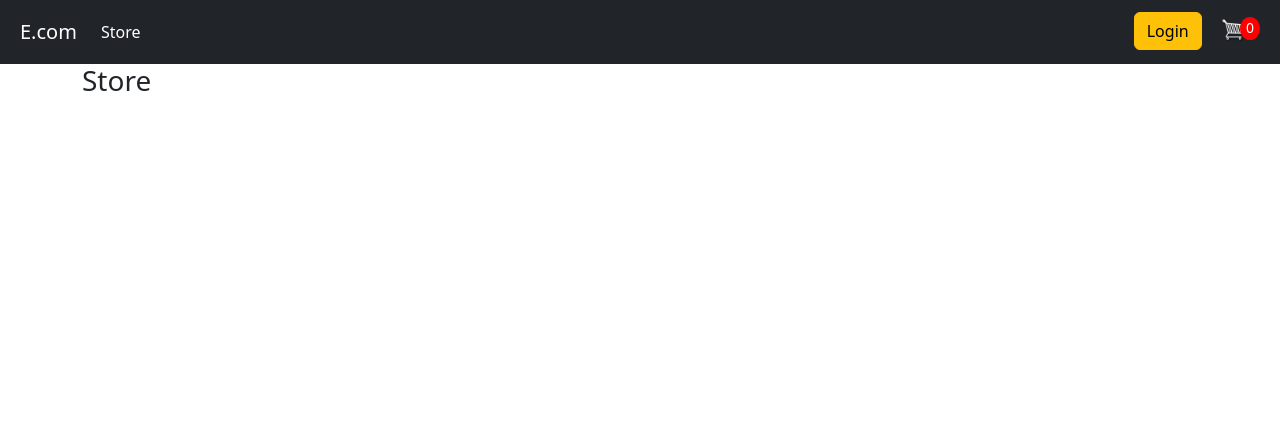
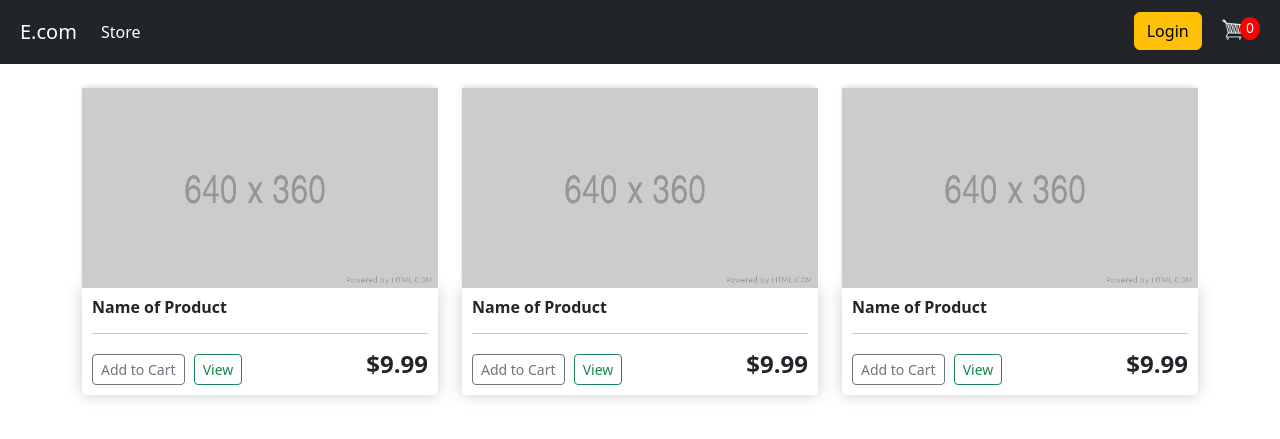
Before and after one commit to efxlve/e-commerce-website-with-django, a Django app: template store/templates/store/store.html in a window 1280 px wide. Shown: the top 439 px of the page. Run offline with Django 4.2, Linux system fonts and the light colour scheme; the template is opened without the code that fills it, so the values that code supplies are empty.

Commit message:
Style Products Page

```diff
--- a/store/templates/store/main.html
+++ b/store/templates/store/main.html
@@ -12,7 +12,6 @@
 </head>
 
 <body>
-
     <nav class="navbar navbar-expand-lg bg-dark navbar-dark p-2">
         <div class="container-fluid">
             <a class="navbar-brand mb-0 h1" href="{% url 'store' %}">E.com</a>
@@ -39,6 +38,7 @@
     </nav>
 
     <div class="container">
+        <br>
         {% block content %}
 
         {% endblock %}
--- a/store/templates/store/store.html
+++ b/store/templates/store/store.html
@@ -1,5 +1,36 @@
 {% extends 'store/main.html' %}
 {% load static %}
 {% block content %}
-    <h3>Store</h3>
+    <div class="row">
+        <div class="col-lg-4">
+            <img class="thumbnail" src="{% static 'images/placeholder.png' %}">
+            <div class="box-element product">
+                <h6><strong>Name of Product</strong></h6>
+                <hr>
+                <button class="btn btn-outline-secondary btn-sm" style="margin-right: 5px;">Add to Cart</button>
+                <a class="btn btn-outline-success btn-sm" href="#">View</a>
+                <h4 style="display: inline-block; float: right;"><strong>$9.99</strong></h4>
+            </div>
+        </div>
+        <div class="col-lg-4">
+            <img class="thumbnail" src="{% static 'images/placeholder.png' %}">
+            <div class="box-element product">
+                <h6><strong>Name of Product</strong></h6>
+                <hr>
+                <button class="btn btn-outline-secondary btn-sm" style="margin-right: 5px;">Add to Cart</button>
+                <a class="btn btn-outline-success btn-sm" href="#">View</a>
+                <h4 style="display: inline-block; float: right;"><strong>$9.99</strong></h4>
+            </div>
+        </div>
+        <div class="col-lg-4">
+            <img class="thumbnail" src="{% static 'images/placeholder.png' %}">
+            <div class="box-element product">
+                <h6><strong>Name of Product</strong></h6>
+                <hr>
+                <button class="btn btn-outline-secondary btn-sm" style="margin-right: 5px;">Add to Cart</button>
+                <a class="btn btn-outline-success btn-sm" href="#">View</a>
+                <h4 style="display: inline-block; float: right;"><strong>$9.99</strong></h4>
+            </div>
+        </div>
+    </div>
 {% endblock content %}
```
Also changed, not shown: static/images/placeholder.png (added).
